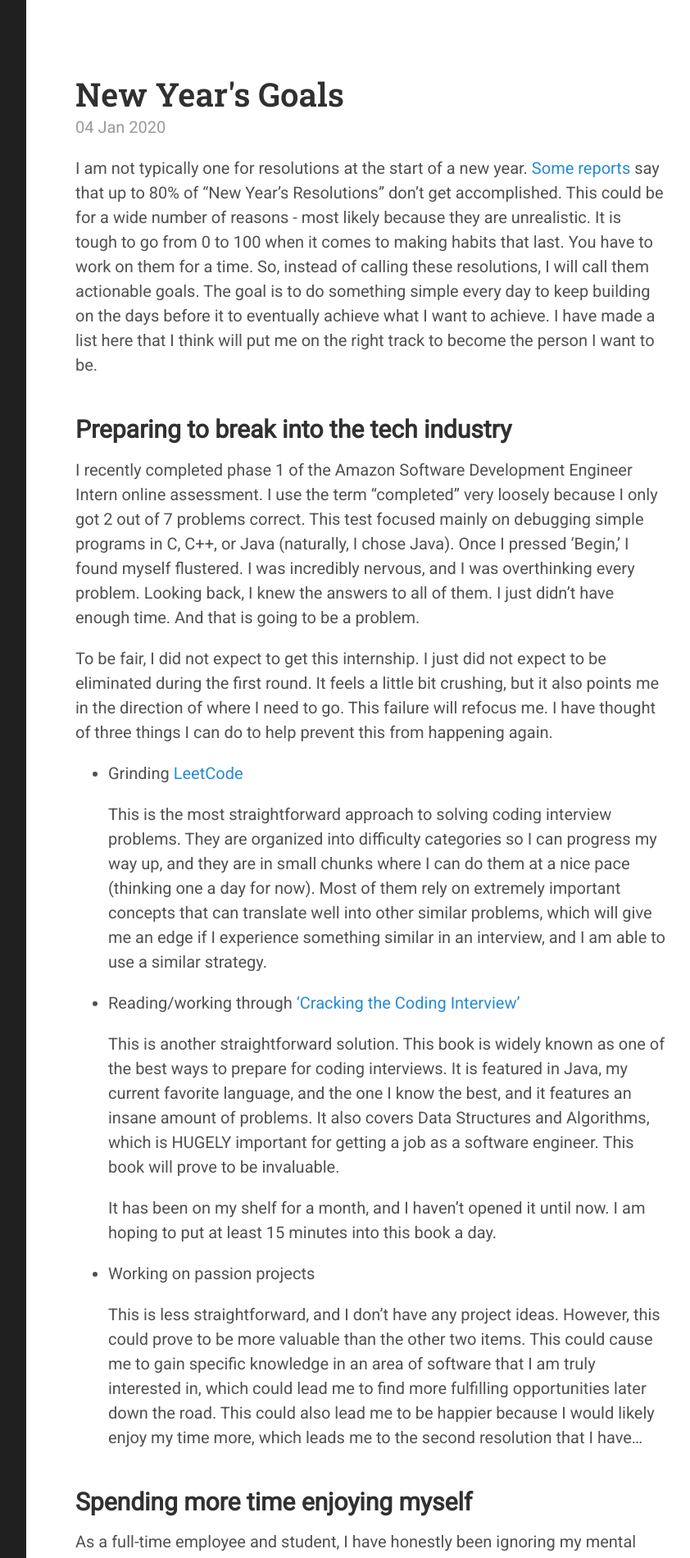
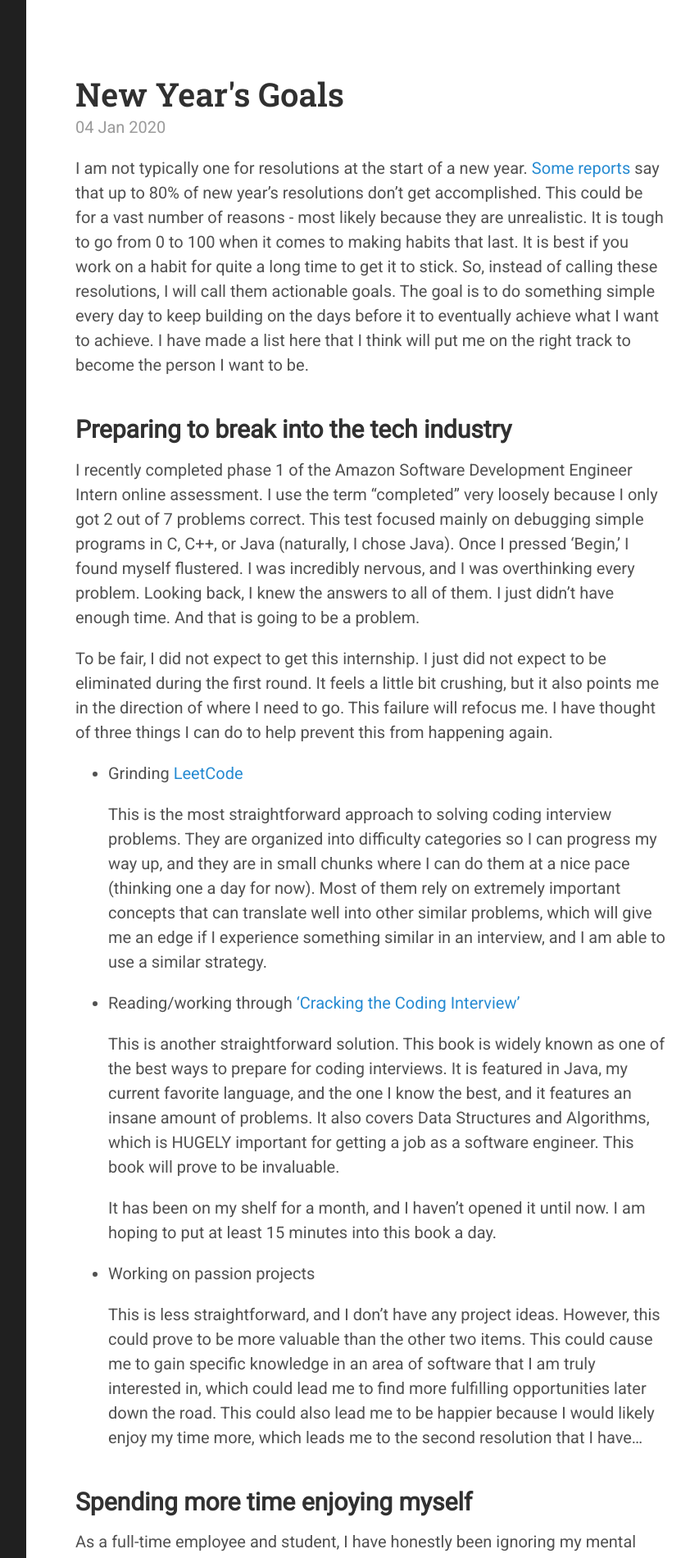
Before and after one commit to ghgoodreau/ghgoodreau.github.io, a Jekyll site: the page built from _posts/2020-01-04-resolution.md, in a window 1280 px wide. Shown: the top 1900 px of the page at 82% size, without its empty margins (368-1210 px from the left). Built offline with Jekyll 4.4.1, drawn with Linux system fonts in a browser that asks for light colours.

Commit message:
Update 2020-01-04-resolution.md

```diff
--- a/_posts/2020-01-04-resolution.md
+++ b/_posts/2020-01-04-resolution.md
@@ -3,7 +3,7 @@ layout: post
 title: New Year's Goals
 excerpt_separator: <!--end-excerpt-->
 ---
-I am not typically one for resolutions at the start of a new year. [Some reports](https://www.forbes.com/sites/ashiraprossack1/2018/12/31/goals-not-resolutions/) say that up to 80% of "New Year's Resolutions" don't get accomplished. This could be for a wide number of reasons - most likely because they are unrealistic. It is tough to go from 0 to 100 when it comes to making habits that last. You have to work on them for a time. So, instead of calling these resolutions, I will call them actionable goals. The goal is to do something simple every day to keep building on the days before it to eventually achieve what I want to achieve. I have made a list here that I think will put me on the right track to become the person I want to be.
+I am not typically one for resolutions at the start of a new year. [Some reports](https://www.forbes.com/sites/ashiraprossack1/2018/12/31/goals-not-resolutions/) say that up to 80% of new year's resolutions don't get accomplished. This could be for a vast number of reasons - most likely because they are unrealistic. It is tough to go from 0 to 100 when it comes to making habits that last. It is best if you work on a habit for quite a long time to get it to stick. So, instead of calling these resolutions, I will call them actionable goals. The goal is to do something simple every day to keep building on the days before it to eventually achieve what I want to achieve. I have made a list here that I think will put me on the right track to become the person I want to be.
 
 <!--end-excerpt-->
 
```
